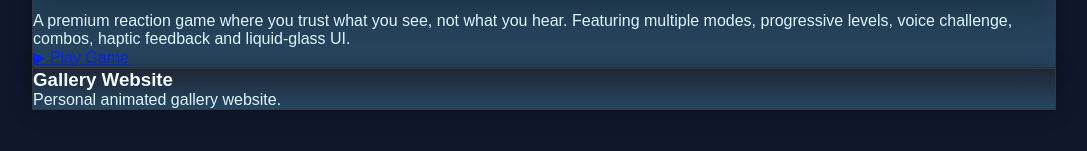
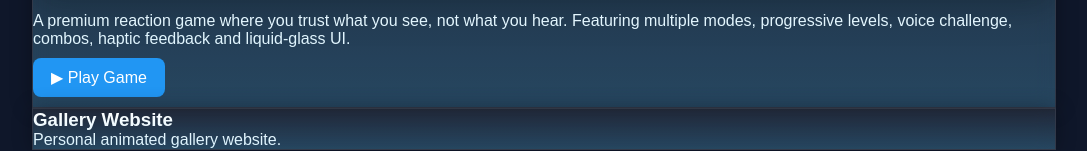
Before and after one commit to Ahsan11O/Ahsan-Portfolio, a website: page index.html in a window 1280 px wide. Shown: the part 3670-3821 px from the top of the page, without its empty margins (96-1183 px from the left). Drawn offline with nearby package versions, Linux system fonts and the light colour scheme.

```diff
--- a/style.css
+++ b/style.css
@@ -1347,3 +1347,20 @@
   object-fit: cover;
   box-shadow: 0 10px 35px rgba(0,0,0,.35);
 }
+.play-game-btn{
+  position:relative;
+  z-index:100;
+  display:inline-block;
+  pointer-events:auto;
+  cursor:pointer;
+  text-decoration:none;
+  color:#fff;
+  background:#2196f3;
+  padding:10px 18px;
+  border-radius:8px;
+  margin:10px 0;
+}
+
+.play-game-btn:hover{
+  opacity:.9;
+}
```
